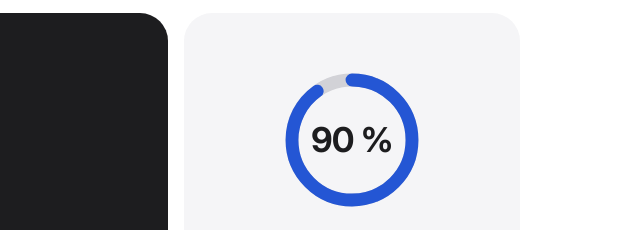
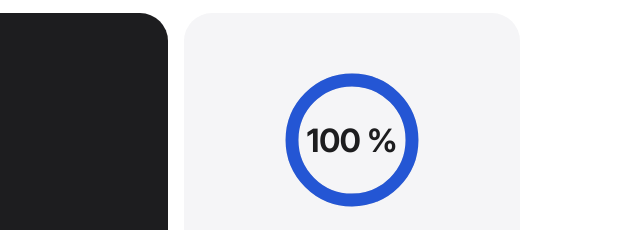
Before and after one commit to martinleen777/staff-test-website, a plain HTML site: page index.html in a window 1280 px wide. Shown: the part 1215-1445 px from the top of the page, 640-1280 px from the left. Drawn offline with Linux system fonts and the light colour scheme.

Commit message:
Pass mark tile shows 100 %; trial test says the pass mark is set by the company
Co-Authored-By: Claude Fable 5.2 <noreply@anthropic.com>
Claude-Session: https://claude.ai/code/session_01AjzozDMGpyREjiLZpwsXwv

```diff
--- a/assets/probe.js
+++ b/assets/probe.js
@@ -54,7 +54,7 @@
     root.textContent = '';
     root.appendChild(el('p', 'eyebrow', 'Ihr Ergebnis'));
     root.appendChild(el('h1', null, right + ' von ' + Q.length + ' richtig.'));
-    root.appendChild(el('p', 'lead', 'Im echten Test sind es 30 Fragen. Bestanden ist ab 90 % – und nur ohne Fehler bei kritischen Fragen. Sie sehen im Kabinett, wer bestanden hat.'));
+    root.appendChild(el('p', 'lead', 'Im echten Test sind es 30 Fragen. Die Bestehensgrenze legen Sie selbst fest, bis 100 % – und bestanden ist nur ohne Fehler bei kritischen Fragen. Sie sehen im Kabinett, wer bestanden hat.'));
     var c = el('div', 'cta');
     var a = el('a', 'btn', 'Demo anfragen'); a.href = 'index.html#kontakt'; c.appendChild(a);
     var r = el('button', 'btn ghost', 'Noch einmal'); r.type = 'button'; r.onclick = function () { i = -1; right = 0; next(); }; c.appendChild(r);
--- a/index.html
+++ b/index.html
@@ -118,10 +118,10 @@
         <p class="cipher push"><b>Anna Muster</b><span>→</span>9f3a·c41e·07bd·e2a8</p>
       </div>
       <div class="tile s2 ctr">
-        <svg class="pic ring" viewBox="0 0 140 140" role="img" aria-label="90 Prozent">
+        <svg class="pic ring" viewBox="0 0 140 140" role="img" aria-label="100 Prozent">
           <circle class="f-none s-line" cx="70" cy="70" r="56" stroke-width="12"/>
-          <circle class="f-none s-accent" cx="70" cy="70" r="56" stroke-width="12" stroke-linecap="round" stroke-dasharray="316.7 351.9" transform="rotate(-90 70 70)"/>
-          <text class="f-text" x="70" y="81" text-anchor="middle" font-size="32" font-weight="700" letter-spacing="-1.2">90 %</text>
+          <circle class="f-none s-accent" cx="70" cy="70" r="56" stroke-width="12" stroke-linecap="round" stroke-dasharray="351.9 351.9" transform="rotate(-90 70 70)"/>
+          <text class="f-text" x="70" y="81" text-anchor="middle" font-size="30" font-weight="700" letter-spacing="-1.2">100 %</text>
         </svg>
         <h3>zum Bestehen</h3>
       </div>
```
Also changed, not shown: 1 other file.
